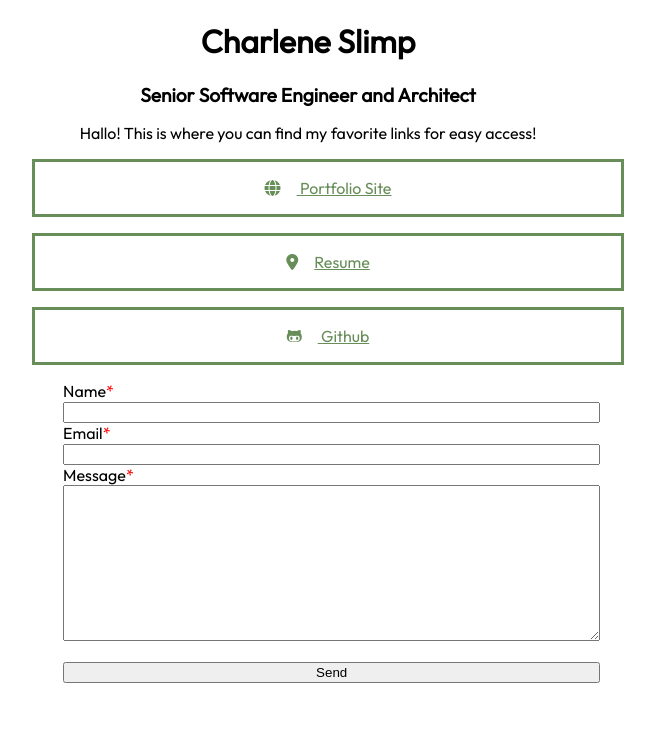
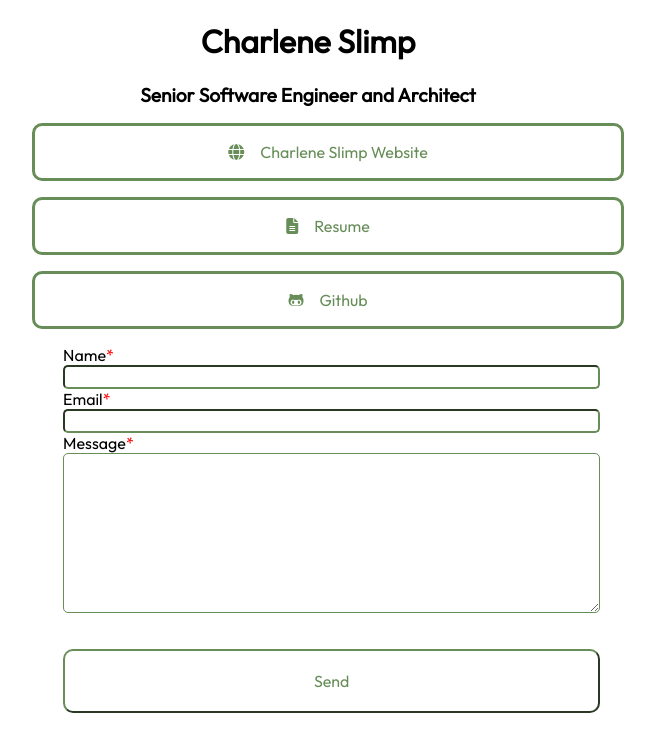
Before and after one commit to cs-limpes/links, a plain HTML site: page index.html in a window 1280 px wide. Shown: the whole page, without its empty margins (332-987 px from the left). Drawn offline with Linux system fonts and the light colour scheme.

Commit message:
updated some styling and some wording, hover effects and borders, mostly

```diff
--- a/index.html
+++ b/index.html
@@ -4,30 +4,24 @@
       <title>Charlene Slimp - Links</title>
       <meta charset="utf-8">
       <meta name="viewport" content="width=device-width, initial-scale=1">
-      <meta name="Keywords" content="website developer, software engineer, accessibility, PHP, CSS, HTML, Bootstrap, React, Angular, C++, Python, architect, staff engineer">
-      <meta name="Description" content="Senior Software Engineer with over a decade of experience specializing in accessibility, responsiveness, and viewport agnostic design.">
+      <meta name="Keywords" content="website developer, software engineer, accessibility, PHP, CSS, HTML, Rust, React, C++, Python, architect, staff engineer">
+      <meta name="Description" content="Senior Software Engineer and Architect.">
       <link rel="stylesheet" href="styles.css">
       <link rel="preconnect" href="https://fonts.googleapis.com">
       <link rel="preconnect" href="https://fonts.gstatic.com" crossorigin>
       <link href="https://fonts.googleapis.com/css2?family=Outfit&display=swap" rel="stylesheet">
       <link rel="icon" type="image/png" href="https://www.charleneslimp.com/wp-content/uploads/fbrfg/favicon-32x32.png">
       <script src="https://kit.fontawesome.com/f612cdafad.js" crossorigin="anonymous"></script>
-      <script type="text/javascript">
-		// split your email into two parts and remove the @ symbol
-		var first = "hello";
-		var last = "charleneslimp.com";
-	</script>
 </head>
 <body>
 
 
 <h1>Charlene Slimp</h1>
 <h2>Senior Software Engineer and Architect</h2>
-<p class="intro">Hallo! This is where you can find my favorite links for easy access!</p>
 <ul>
-      <li><a href="http://www.CharleneSlimp.com"><i class="fa-solid fa-globe"></i></i>&nbspPortfolio Site</a></li>
-      <li><a href="https://www.dropbox.com/scl/fi/b122bjwqry2kjhlwhykx9/Charlene-Slimp-Software-Engineer.pdf?rlkey=gxtw6tl6ythcy0g3w0yg3a5zg&dl=0"><i class="fa-solid fa-location-dot"></i>Resume</a></li>
-      <li><a href="https://github.com/EddieSavageOG"><i class="fa-brands fa-github-alt"></i>&nbspGithub</a></li>
+      <a href="http://www.CharleneSlimp.com"><li><i class="fa-solid fa-globe"></i></i>Charlene Slimp Website</li></a>
+      <a href="https://www.dropbox.com/scl/fi/b122bjwqry2kjhlwhykx9/Charlene-Slimp-Software-Engineer.pdf?rlkey=gxtw6tl6ythcy0g3w0yg3a5zg&dl=0"><li><i class="fa-solid fa-file-lines"></i>Resume</li></a>
+      <a href="https://github.com/EddieSavageOG"><li><i class="fa-brands fa-github-alt"></i>Github</li></a>
 </ul>
 
 <!-- <h3>Version Two</h3>
@@ -90,7 +84,7 @@
 		<label for="form-message">Message<span class="required">*</span></label>
 		<br /><textarea id="form-message" name="message" rows="10" cols="50" required></textarea>
 
-		<p><input type="submit" value="Send" /></p>
+		<p><input class="submit" type="submit" value="Send" /></p>
 
 	</form>
 </div>
--- a/styles.css
+++ b/styles.css
@@ -13,6 +13,7 @@ body {
 
 a {
       color: rgb(103, 141, 88);
+      text-decoration: none;
 }
 
 a:visited, a:hover {
@@ -47,11 +48,17 @@ ul {
       margin: 0 25%;
 }
 
+ul a li:hover {
+      background-color:rgb(103, 141, 88);
+      color: #FFF;
+}
+
 li {
       padding: 1rem 0;
       margin: 1rem 0;
       border: solid 3px rgb(103, 141, 88);
       text-align: center;
+      border-radius: 10px;
 }
 
 i {
@@ -106,12 +113,36 @@ form {
       margin-left: 7.5%;
 }
 
-input {
+input, textarea {
       width: 100%;
+      border-color: rgb(103, 141, 88);
+      height: 1.5rem;
+      color: #000;
+      font-size: 16px;
+      font-family: 'Outfit', sans-serif;
+      border-radius: 5px;
 }
 
 textarea {
+      height: 10rem;
+}
+
+.submit {
       width: 100%;
+      background-color: white;
+      color: rgb(103, 141, 88);
+      padding: 1rem 0;
+      margin: 1rem 0;
+      font-size: 16px;
+      font-family: 'Outfit', sans-serif;
+      border-radius: 10px;
+      height: 4rem;
+      border-color: solid 3px rgb(103, 141, 88);
+}
+
+.submit:hover {
+      background-color: rgb(103, 141, 88);
+      color: #FFF;
 }
 
 .required {
```
